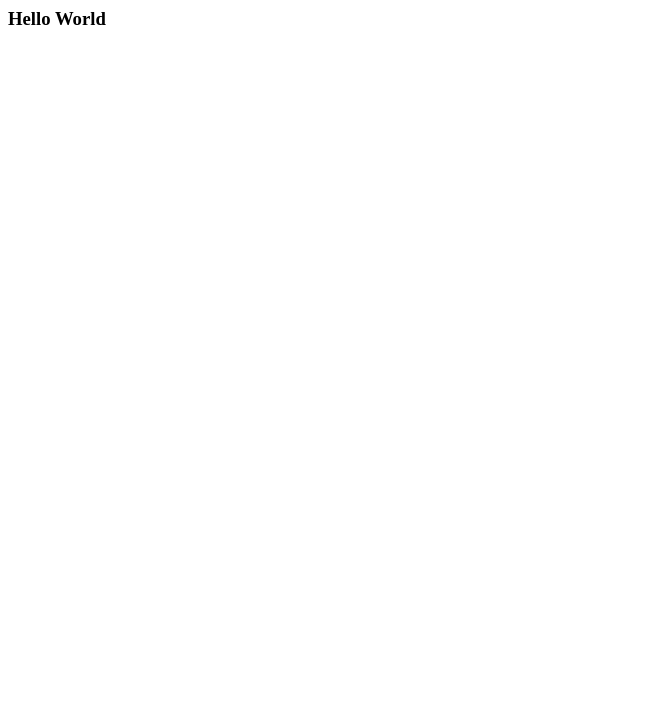
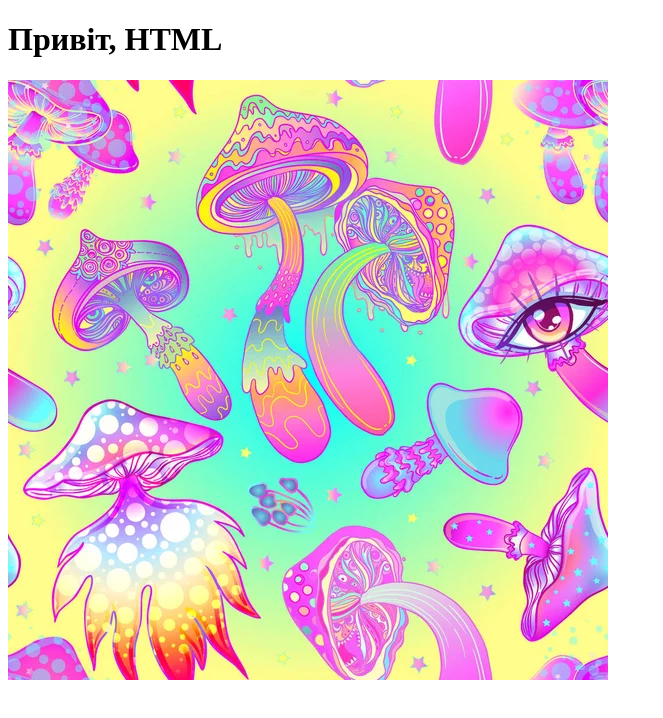
Before and after one commit to Sviatoslav-96/index.html, a plain HTML site: page index.html in a window 1280 px wide. Shown: the whole page, without its empty margins (0-663 px from the left). Drawn offline with Linux system fonts and the light colour scheme.

Commit message:
New html

```diff
--- a/index.html
+++ b/index.html
@@ -1 +1,14 @@
-<h3>Hello World</h3>
+<!DOCTYPE html>
+<html lang="uk">
+<head>
+    <meta charset="UTF-8">
+    <meta http-equiv="X-UA-Compatible" content="IE=edge">
+    <meta name="viewport" content="width=device-width, initial-scale=1.0">
+    <title>Document</title>
+    <link rel="shortcut icon" href="https://placekitten.com/96/139" type="image/x-icon">
+</head>
+<body>
+    <h1>Привіт, HTML</HTML></h1>
+    <img src="depositphotos_380790822-stock-illustration-magic-mushrooms-psychedelic-hallucination-vibrant.jpg"></script>
+</body>
+</html>
```
Also changed, not shown: depositphotos_380790822-stock-illustration-magic-mushrooms-psychedelic-hallucination-vibrant.jpg (added).
